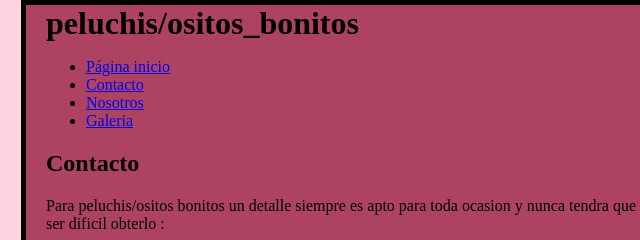
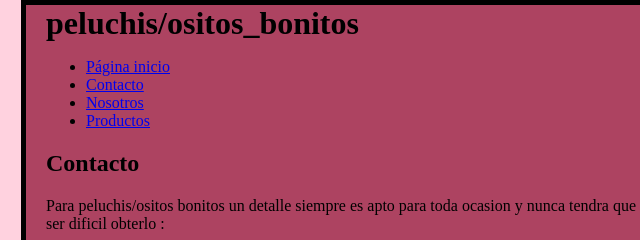
Before and after one commit to peluchis/ositos_bonitos, a plain HTML site: page contacto.html in a window 1280 px wide. Shown: the top 240 px of the page, 294-934 px from the left. Drawn offline with Linux system fonts and the light colour scheme.

Commit message:
Update contacto.html

```diff
--- a/contacto.html
+++ b/contacto.html
@@ -10,7 +10,7 @@
            <li><a href="index.html">Página inicio</a>
            <li><a href="contacto.html">Contacto</a>
            <li><a href="nosotros.html">Nosotros</a>
-           <li><a href="galeria.html">Galeria</a>
+            <li><a href="Galeriaprueba.html">Productos</a></li> <!-- Página de productos -->
          </ul>
       </div>
    <div id="pagina">
```
